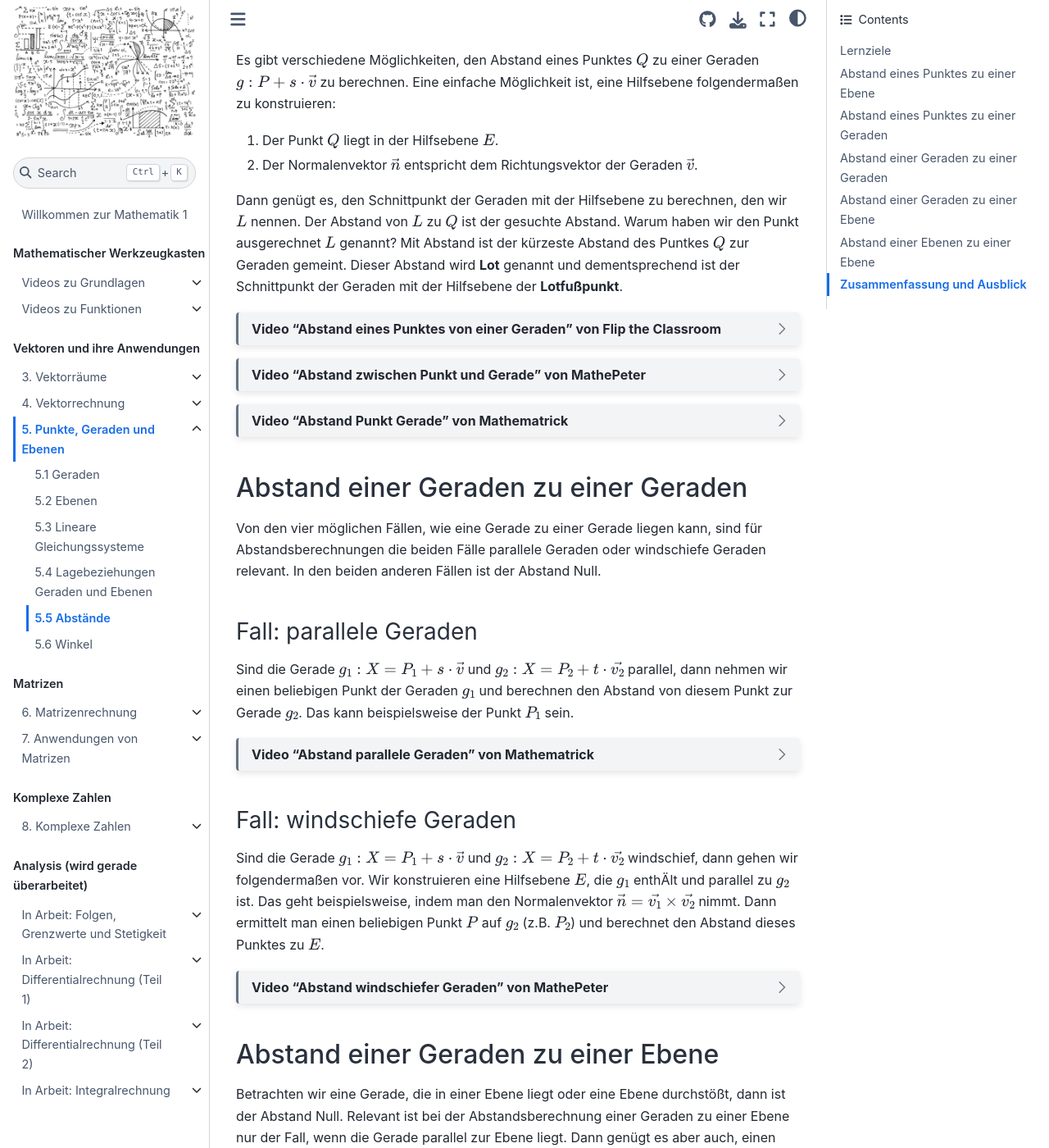
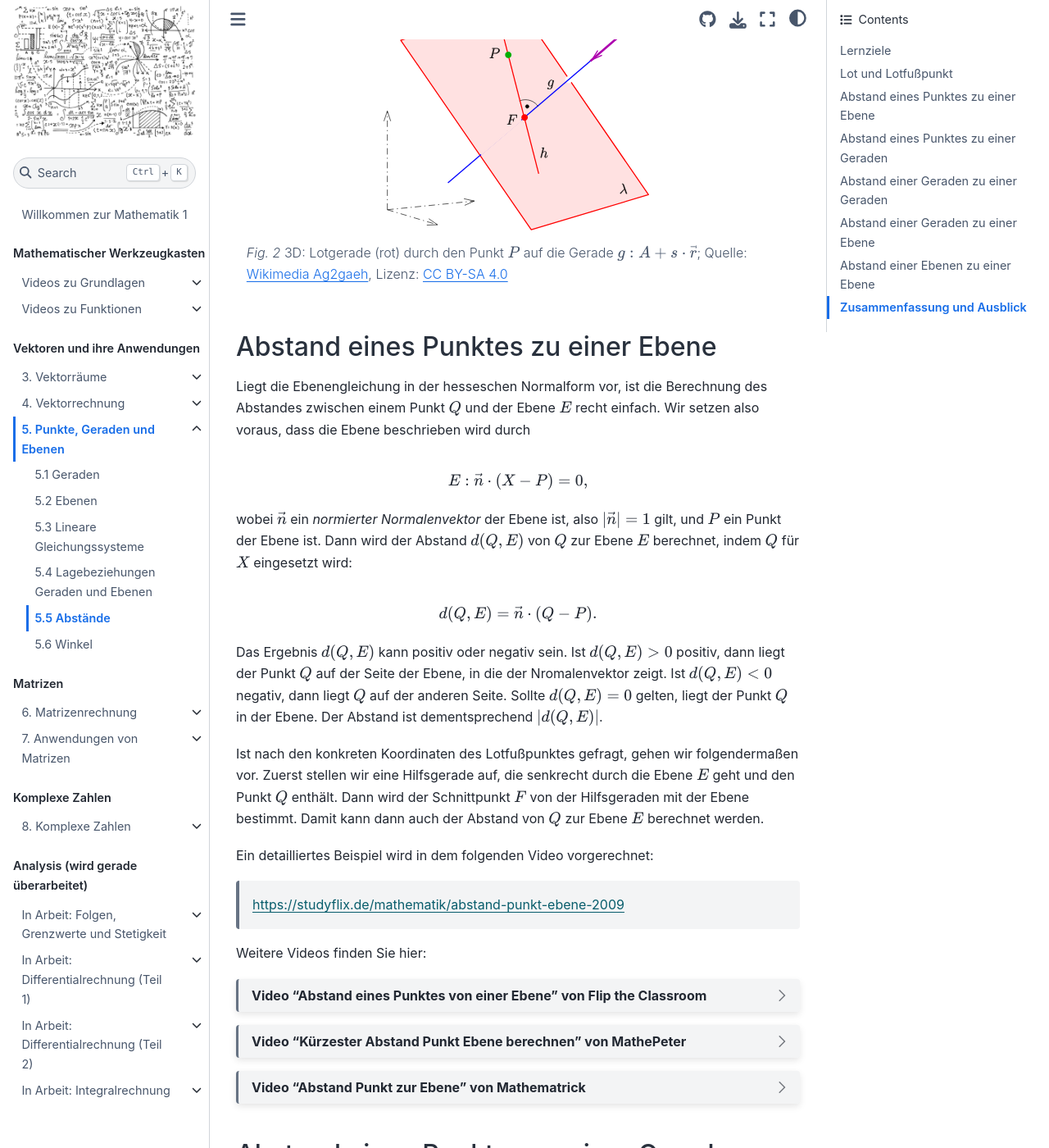
Before and after one commit to s-linden/mathematik-1, a Jupyter Book: the page built from doc/chapter05/sec05.md, in a window 1280 px wide and 1400 px high, scrolled down 1271 px. Shown: the whole window at 82% size. Built offline with Jupyter Book 1.0.4 settings and Sphinx 7.4.7 and the Sphinx Book theme 1.1.4, drawn with Linux system fonts in a browser that asks for light colours; some of the changed text lies outside the part shown.

Commit message:
added videos

````diff
--- a/doc/chapter05/sec05.md
+++ b/doc/chapter05/sec05.md
@@ -9,11 +9,42 @@
 
 ```{admonition} Lernziele
 :class: goals
+* Sie kennen die Begriffe **Lot** und **Lotfußpunkt**.
 * Sie können den Abstand eines Punktes zu einer Ebene berechnen.
 * Sie können den Abstand eines Punktes zu einer Geraden berechnen.
-* Sie können den Abstand von Geraden zueinander berechnen.
+* Sie können den Abstand von Geraden zueinander berechnen. Bei windschiefen
+  Geraden können Sie zusätzlich die Lotfußpunkte berechnen.
 * Sie können den Abstand von Geraden zu Ebenen berechnen.
 * Sie können den Abstand zweier Ebenen zueinander berechnen.
+```
+
+## Lot und Lotfußpunkt
+
+Ein **Lot** ist in der Mathematik eine Strecke oder eine Gerade, die auf einer
+anderen Geraden oder einer Ebene senkrecht steht. Der Schnittpunkt des Lotes mit
+der Geraden oder der Ebene wird **Lotfußpunkt** genannt. In den folgenden zwei
+Beispielen wird das Lot (in rot) durch einen Punkt $P$ auf eine Gerade
+$g:A+s\cdot\vec{r}$ dargestellt. In der ersten Abbildung wird der
+zweidimensionale Fall in einer Ebene gezeigt, in der zweiten Abbildung das
+gleiche im dreidimensionalen Raum. In beiden Fällen wird der Lotfußpunkt mit $F$
+bezeichnet.
+
+```{figure} pics/Lot-g-fp-2d.svg
+---
+width: 50%
+name: Lot-g-fp-2d
+---
+2D: Lotgerade (rot) durch den Punkt $P$ auf die Gerade $g: A + s\cdot\vec{r}$; Quelle: [Wikimedia Ag2gaeh](https://commons.wikimedia.org/w/index.php?curid=109190191),
+Lizenz: [CC BY-SA 4.0](https://creativecommons.org/licenses/by-sa/4.0)
+```
+
+```{figure} pics/Lot-f-e-pg-3d.svg
+---
+width: 50%
+name: Lot-f-e-pg-3d
+---
+3D: Lotgerade (rot) durch den Punkt $P$ auf die Gerade $g: A + s\cdot\vec{r}$; Quelle: [Wikimedia Ag2gaeh](https://commons.wikimedia.org/w/index.php?curid=109190192),
+Lizenz: [CC BY-SA 4.0](https://creativecommons.org/licenses/by-sa/4.0)
 ```
 
 ## Abstand eines Punktes zu einer Ebene
@@ -24,16 +55,29 @@
 
 $$E: \vec{n}\cdot \left(X - P\right) = 0,$$
 
-wobei $\vec{n}$ ein normierter Normalenvektor der Ebene ist, also $|\vec{n}|=1$
-gilt, und $P$ ein Punkt der Ebene ist. Dann wird der Abstand $d(Q,E)$ von $Q$
-zur Ebene $E$ berechnet, indem $Q$ für $X$ eingesetzt wird:
+wobei $\vec{n}$ ein *normierter Normalenvektor* der Ebene ist, also
+$|\vec{n}|=1$ gilt, und $P$ ein Punkt der Ebene ist. Dann wird der Abstand
+$d(Q,E)$ von $Q$ zur Ebene $E$ berechnet, indem $Q$ für $X$ eingesetzt wird:
 
 $$d(Q, E) = \vec{n}\cdot \left(Q - P\right).$$
 
 Das Ergebnis $d(Q, E)$ kann positiv oder negativ sein. Ist $d(Q, E) > 0$
 positiv, dann liegt der Punkt $Q$ auf der Seite der Ebene, in die der
 Nromalenvektor zeigt. Ist $d(Q, E) < 0$ negativ, dann liegt $Q$ auf der anderen
-Seite. Sollte $d(Q,E) = 0$ gelten, liegt der Punkt $Q$ in der Ebene.
+Seite. Sollte $d(Q,E) = 0$ gelten, liegt der Punkt $Q$ in der Ebene. Der Abstand
+ist dementsprechend $|d(Q,E)|$.
+
+Ist nach den konkreten Koordinaten des Lotfußpunktes gefragt, gehen wir
+folgendermaßen vor. Zuerst stellen wir eine Hilfsgerade auf, die senkrecht durch
+die Ebene $E$ geht und den Punkt $Q$ enthält. Dann wird der Schnittpunkt $F$ von
+der Hilfsgeraden mit der Ebene bestimmt. Damit kann dann auch der Abstand von
+$Q$ zur Ebene $E$ berechnet werden.
+
+Ein detailliertes Beispiel wird in dem folgenden Video vorgerechnet:
+
+> [https://studyflix.de/mathematik/abstand-punkt-ebene-2009](https://studyflix.de/mathematik/abstand-punkt-ebene-2009)
+
+Weitere Videos finden Sie hier:
 
 ```{dropdown} Video "Abstand eines Punktes von einer Ebene" von Flip the Classroom
 <iframe width="560" height="315" src="https://www.youtube.com/embed/lmA1nLcsrbo?si=gGXHKUAbzC-KxDSf"
@@ -64,11 +108,14 @@
    $\vec{v}$.
 
 Dann genügt es, den Schnittpunkt der Geraden mit der Hilfsebene zu berechnen,
-den wir $L$ nennen. Der Abstand von $L$ zu $Q$ ist der gesuchte Abstand. Warum
-haben wir den Punkt ausgerechnet $L$ genannt? Mit Abstand ist der kürzeste
-Abstand des Puntkes $Q$ zur Geraden gemeint. Dieser Abstand wird **Lot** genannt
-und dementsprechend ist der Schnittpunkt der Geraden mit der Hilfsebene der
-**Lotfußpunkt**.
+den wir $L$ nennen, weil es der Lotfußpunkt ist. Der Abstand von $L$ zu $Q$ ist
+der gesuchte Abstand.
+
+Das Verfahren wird hier detailliert vorgestellt:
+
+> [https://studyflix.de/mathematik/abstand-punkt-gerade-2006](https://studyflix.de/mathematik/abstand-punkt-gerade-2006)
+
+Weitere Videos finden Sie hier:
 
 ```{dropdown} Video "Abstand eines Punktes von einer Geraden" von Flip the Classroom
 <iframe width="560" height="315" src="https://www.youtube.com/embed/0q796DzcXVU?si=KVfi64HzZc7B5TGt"
@@ -101,6 +148,8 @@
 $g_1$ und berechnen den Abstand von diesem Punkt zur Gerade $g_2$. Das kann
 beispielsweise der Punkt $P_1$ sein.
 
+> [https://studyflix.de/mathematik/abstand-gerade-gerade-2007](https://studyflix.de/mathematik/abstand-gerade-gerade-2007)
+
 ```{dropdown} Video "Abstand parallele Geraden" von Mathematrick
 <iframe width="560" height="315" src="https://www.youtube.com/embed/YW5r7XAZJH4?si=VblLFF5o8vk6hpkH"
 title="YouTube video player" frameborder="0" allow="accelerometer; autoplay; clipboard-write;
@@ -110,11 +159,16 @@
 ### Fall: windschiefe Geraden
 
 Sind die Gerade $g_1: X = P_1 + s\cdot\vec{v}$ und $g_2: X = P_2 + t
-\cdot\vec{v_2}$ windschief, dann gehen wir folgendermaßen vor. Wir konstruieren
-eine Hilfsebene $E$, die $g_1$ enthÄlt und parallel zu $g_2$ ist. Das geht
-beispielsweise, indem man den Normalenvektor $\vec{n} =
-\vec{v_1}\times\vec{v_2}$ nimmt. Dann ermittelt man einen beliebigen Punkt $P$
-auf $g_2$ (z.B. $P_2$) und berechnet den Abstand dieses Punktes zu $E$.
+\cdot\vec{v_2}$ windschief, dann gibt es mehrere Verfahren, um den Abstand zu berechnen.
+
+In dem folgenden Video werden die verschiedenen Verfahren vorgestellt. Soll nur
+der Abstand bestimmt werden, können Formeln genutzt werden. Wird jedoch nach den
+konkreten Lotfußpunkten gefragt, muss entweder das Lotfußpunktverfahren mit
+Hilfsebenen oder das Lotfußverfahren mit laufenden Punkten verwendet werden.
+Bitte schauen Sie sich das folgende Video und die dazugehörigen Erläuterungen
+an, um sich mit den verschiedenen Verfahren vertraut zu machen.
+
+> [https://studyflix.de/mathematik/abstand-windschiefer-geraden-2008](https://studyflix.de/mathematik/abstand-windschiefer-geraden-2008)
 
 ```{dropdown} Video "Abstand windschiefer Geraden" von MathePeter
 <iframe width="560" height="315" src="https://www.youtube.com/embed/bRmp7I-TV2Q?si=zY80xSbqsjkXJS3Q"
@@ -130,6 +184,8 @@
 genügt es aber auch, einen beliebigen Punkt der Gerade zu nehmen und seinen
 Abstand zur Ebene zu berechnen.
 
+> [https://studyflix.de/mathematik/abstand-gerade-ebene-6238](https://studyflix.de/mathematik/abstand-gerade-ebene-6238)
+
 ## Abstand einer Ebenen zu einer Ebene
 
 Auch hier ist nur der Fall relevant, wenn die beiden Ebenen parallel zueinander
````
Also changed, not shown: doc/chapter05/sec02.md (+17 -1 lines), doc/chapter05/sec04.md (+15 -2 lines), doc/chapter05/pics/Lot-f-e-pg-3d.svg (added), doc/chapter05/pics/Lot-g-fp-2d.svg (added).
